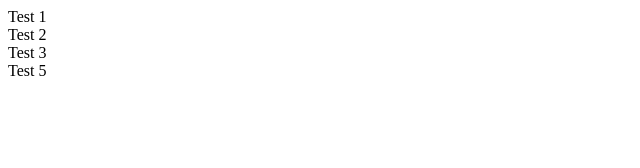
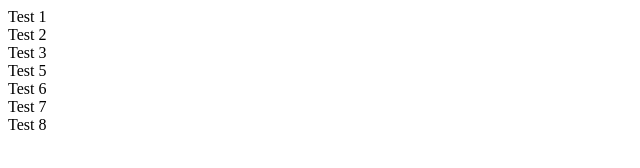
Before and after one commit to toneworm/test-branches, a plain HTML site: page index.html in a window 1280 px wide. Shown: the whole page, without its empty margins (0-640 px from the left). Drawn offline with Linux system fonts and the light colour scheme.

Commit message:
Added 3 more tests (6,7,8) - changed readme

```diff
--- a/index.html
+++ b/index.html
@@ -9,5 +9,9 @@
 	<div>Test 2</div>
 	<div>Test 3</div>
 	<div>Test 5</div>
+
+	<div>Test 6</div>
+	<div>Test 7</div>
+	<div>Test 8</div>
 </body>
 </html>
```
Also changed, not shown: 1 other file.
